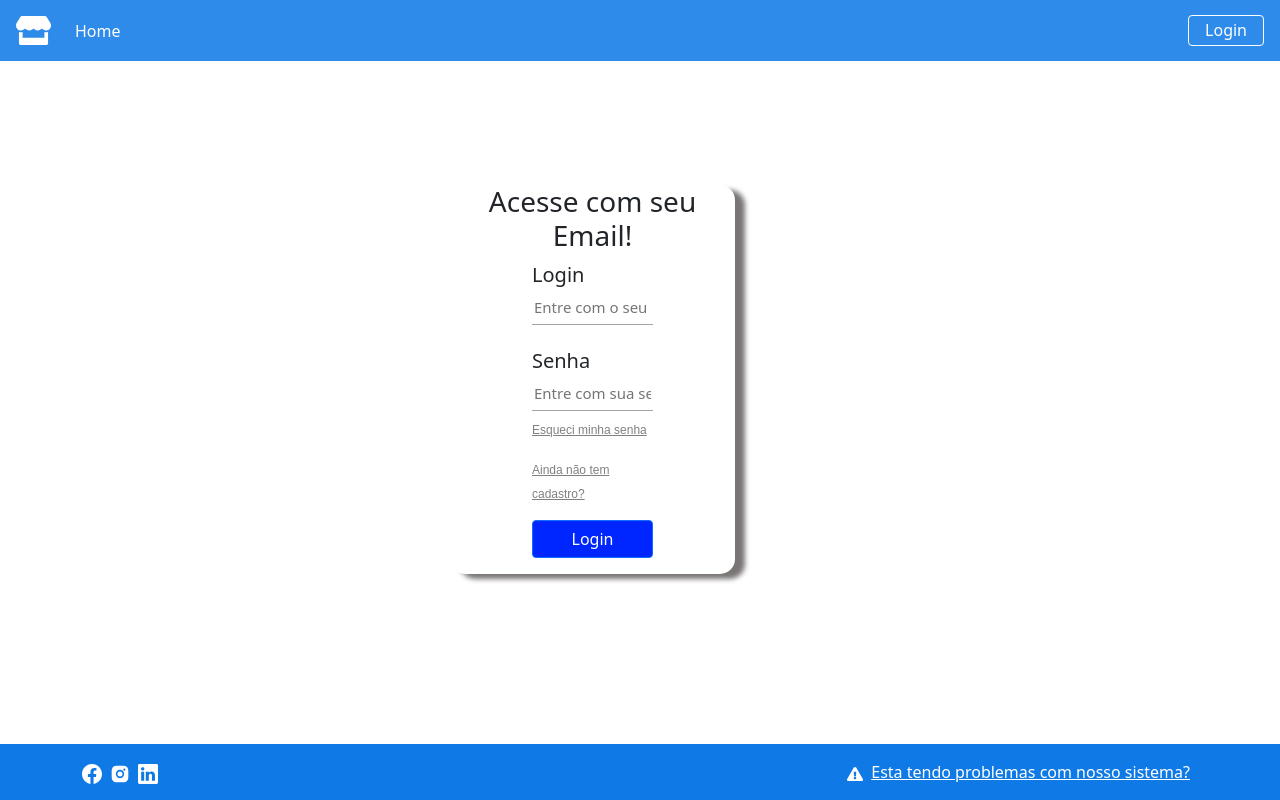
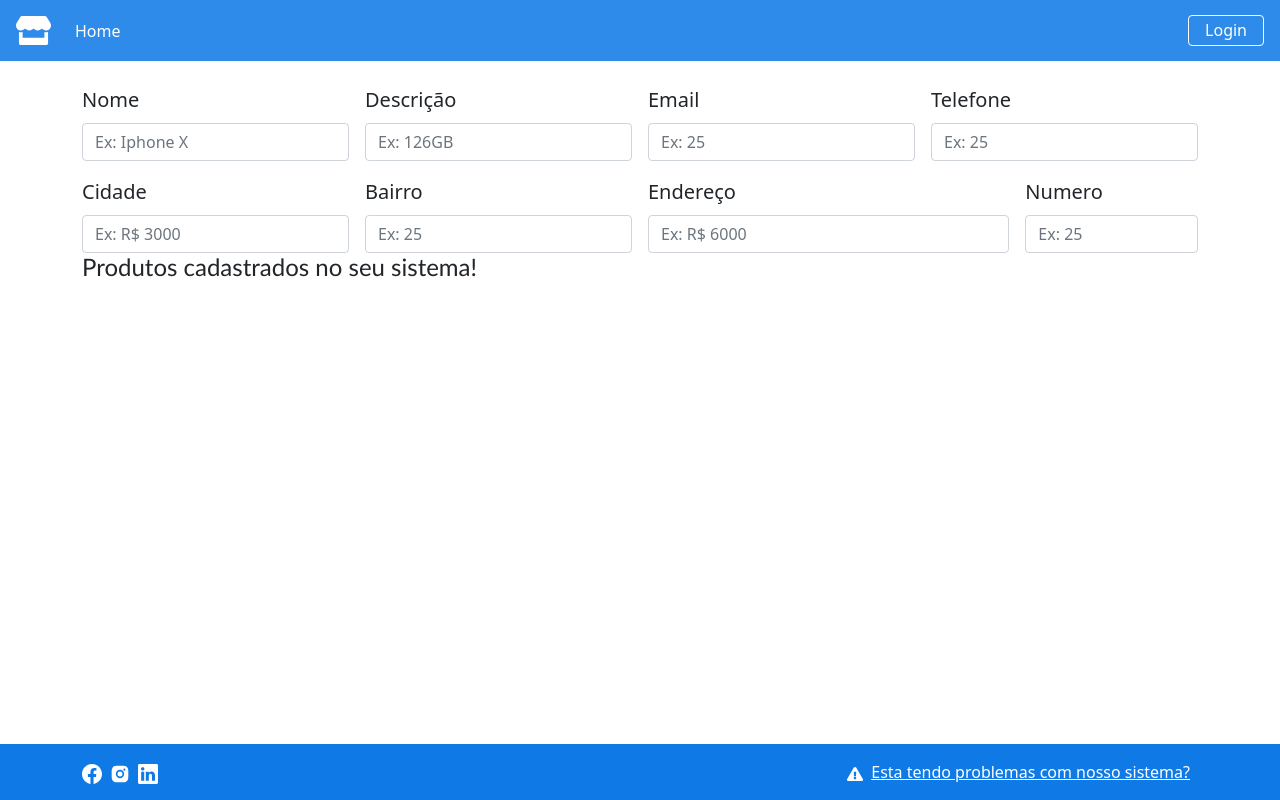
Before and after one commit to douglasmpereira/DesafioFront, a React (Create React App) app: page /fornecedores in a window 1280 px wide. Before the commit this address led to /login. Built offline with nearby package versions, Linux system fonts and the light colour scheme.

Commit message:
inicio tela fornecedor

```diff
--- /dev/null
+++ b/src/Componentes/CadastroItens/CadastroFornecedores/index.js
@@ -0,0 +1,143 @@
+const CadastrarFornecedores = ({
+    nome,
+    setNome,
+    descricao,
+    setDescricao,
+    cidade,
+    setCidade,
+    endereco,
+    setEndereco,
+    bairro,
+    setBairro,
+    numero,
+    setNumero,
+    email,
+    setEmail,
+    telefone,
+    setTelefone,
+    adicionarFornecedor,
+    editando,
+    edit,
+    cancelar,
+    salvar,
+
+  }) => {
+    return (
+      <div className="container">
+        <form className="row g-3 mt-2">
+          <div className="col-md-3">
+            <label className="form-label">Nome</label>
+            <input
+              type="text"
+              className="form-control"
+              placeholder="Ex: Iphone X"
+              value={nome}
+              onChange={(e) => setNome(e.target.value)}
+            />
+          </div>
+          <div className="col-md-3">
+            <label className="form-label">Descrição</label>
+            <input
+              type="text"
+              className="form-control"
+              placeholder="Ex: 126GB"
+              value={descricao}
+              onChange={(e) => setDescricao(e.target.value)}
+            />
+          </div>
+          <div className="col-md-3">
+            <label className="form-label">Email</label>
+            <input
+              type="number"
+              className="form-control"
+              placeholder="Ex: 25"
+              value={email.nomeEmail}
+              onChange={(e) => setEmail({ nomeEmail: e.target.value })}
+            />
+          </div>
+          <div className="col-md-3">
+            <label className="form-label">Telefone</label>
+            <input
+              type="number"
+              className="form-control"
+              placeholder="Ex: 25"
+              value={telefone.telefone}
+              onChange={(e) => setTelefone({ telefone: e.target.value })}
+            />
+          </div>
+          <div className="col-md-3">
+            <label className="form-label">Cidade</label>
+            <input
+              type="number"
+              className="form-control"
+              placeholder="Ex: R$ 3000"
+              value={cidade}
+              onChange={(e) => setCidade(e.target.value)}
+            />
+          </div>
+          <div className="col-md-3">
+            <label className="form-label">Bairro</label>
+            <input
+              type="number"
+              className="form-control"
+              placeholder="Ex: 25"
+              value={bairro}
+              onChange={(e) => setBairro(e.target.value)}
+            />
+          </div>
+          <div className="col-md-4">
+            <label className="form-label">Endereço</label>
+            <input
+              type="number"
+              className="form-control"
+              placeholder="Ex: R$ 6000"
+              value={endereco}
+              onChange={(e) => setEndereco(e.target.value)}
+            />
+          </div>
+
+
+          <div className="col-md-2">
+            <label className="form-label">Numero</label>
+            <input
+              type="number"
+              className="form-control"
+              placeholder="Ex: 25"
+              value={numero}
+              onChange={(e) => setNumero(e.target.value)}
+            />
+          </div>
+
+
+
+          {/* {editando.edit ? (
+            <div className="col-12 mt-4 mb-4">
+              <button
+                type="button"
+                className="btn btn-danger me-2"
+                onClick={cancelar}
+              >
+                Cancelar
+              </button>
+              <button type="button" className="btn btn-success" onClick={salvar}>
+                Salvar
+              </button>
+            </div>
+          ) : (
+            <div className="col-12 mt-4 mb-4">
+              <button
+                type="button"
+                className="btn btn-success"
+                onClick={adicionarFornecedor}
+              >
+                <div className="d-flex align-items-center">Adicionar</div>
+              </button>
+            </div>
+          )} */}
+        </form>
+        <h4 className="subtitulo2">Produtos cadastrados no seu sistema!</h4>
+      </div>
+    );
+  };
+
+  export default CadastrarFornecedores;
--- a/src/Componentes/CardAcessos/index.js
+++ b/src/Componentes/CardAcessos/index.js
@@ -1,10 +1,11 @@
 import entrarProdutos from "../../imagens/entrarProdutos.PNG"
 import Button from 'react-bootstrap/Button';
 import Card from 'react-bootstrap/Card';
+import { NavLink } from "react-bootstrap";
+import { Link } from "react-router-dom";
 
 
-const CardAcessos = ({nome, imagem})=> {
-
+const CardAcessos = ({nome, imagem, link})=> {
 
     return(
         <>
@@ -14,9 +15,10 @@ const CardAcessos = ({nome, imagem})=> {
 
                         <Card.Title style={{fontSize:"25px"}} >{nome}</Card.Title>
                         <Card className="cardAcessos" style={{ width: '12rem', borderRadius: '15px', boxShadow: '10px 10px 5px #0f7ae6' }}>
-                        <button className="btnCardAcesso">
+                       <Link to={link}>
+
                         <Card.Img  src={imagem} width="80%" height="190px"  />
-                        </button>
+                        </Link>
                         </Card>
 
                     </div>
--- a/src/Componentes/CardItem/index.js
+++ b/src/Componentes/CardItem/index.js
@@ -4,7 +4,7 @@ import headset from "../../imagens/headset.PNG"
 
 function CardItem() {
   return (
-    <Card style={{ width: '13rem' }}>
+    <Card style={{ width: '11rem', borderRadius: '15px', boxShadow: '10px 10px 5px #0f7ae6'  }}>
       <Card.Img variant="top" src={headset} />
       <Card.Body>
         <Card.Title>HeadSet</Card.Title>
--- /dev/null
+++ b/src/Componentes/Haeder/index.js
@@ -0,0 +1,29 @@
+import { Nav, Navbar, NavLink } from "react-bootstrap";
+import { FaStore } from "react-icons/fa";
+
+const Header = () => {
+    return (
+        <>
+        <div className="header">
+        <Navbar className="navbar ms-3">
+          <Navbar.Brand href="/home">
+            <FaStore className="iconeloja" size={35} />
+          </Navbar.Brand>
+          <Nav className="me-auto ">
+            <Nav.Link className="home" href="/home">
+              Home
+            </Nav.Link>
+          </Nav>
+          <Nav.Link
+            className="login btn  btn-outline-primary me-3"
+            href="/login"
+          >
+            Login{" "}
+          </Nav.Link>
+        </Navbar>
+      </div>
+        </>
+
+    )
+}
+export default Header;
--- a/src/Componentes/Produto/index.js
+++ b/src/Componentes/Produto/index.js
@@ -20,7 +20,6 @@ const Produto = () => {
     useEffect(() => {
         if (!tasks) return
         setProdutos(tasks)
-       // setIdProduto(tasks.length)
     }, [tasks])
 
     const adicionarProduto = async () => {
--- a/src/Componentes/service/api.js
+++ b/src/Componentes/service/api.js
@@ -2,9 +2,9 @@ import axios from 'axios';
 
 const api = axios.create({
     baseURL: 'http://localhost:8080/api'
-    /*http://localhost:8080/api/ */
-    //CASO NECESSÁRIO, PASSAR O TOKEN
-    //headers: {"Authorization" : "TOKEN"}
 })
+// const api = axios.create({
+//     baseURL: 'https://631f4e2f22cefb1edc489910.mockapi.io'
+// })
 
 export default api;
--- a/src/Pages/telaAcesso/index.js
+++ b/src/Pages/telaAcesso/index.js
@@ -43,16 +43,16 @@ const TelaAcesso = () =>{
         <div className="container ">
             <div className="row rowNav">
                 <div className="col-md-3 ">
-                    <CardAcessos imagem={entrarProdutos} nome="Produtos" />
+                    <CardAcessos imagem={entrarProdutos} nome="Produtos" link="/user" />
                 </div>
                 <div className="col-md-3 ">
-                    <CardAcessos imagem={entrarPedidos} nome="Pedidos" />
+                    <CardAcessos imagem={entrarPedidos} nome="Pedidos" link="/pedidos" />
                 </div>
                 <div className="col-md-3">
-                    <CardAcessos imagem={entrarFornecedores} nome="Fornecedores" />
+                    <CardAcessos imagem={entrarFornecedores} nome="Fornecedores" link="/fornecedores" />
                 </div>
                 <div className="col-md-3">
-                    <CardAcessos imagem={entrarTransportadora} nome="Transportadora" />
+                    <CardAcessos imagem={entrarTransportadora} nome="Transportadora" link="/transportadoras" />
                 </div>
             </div>
 
--- /dev/null
+++ b/src/Pages/telaFornecedor/index.js
@@ -0,0 +1,29 @@
+import e from "cors";
+import { useState } from "react";
+import CadastrarFornecedores from "../../Componentes/CadastroItens/CadastroFornecedores";
+import Header from "../../Componentes/Haeder";
+const TelaFornecedores = () =>{
+
+    const [nome, setNome] = useState("")
+    const [descricao, setDescricao] = useState("")
+    const [cidade, setCidade] = useState("")
+    const [endereco, setEndereco] = useState("")
+    const [bairro, setBairro] = useState("")
+    const [numero, setNumero] = useState("")
+    const [email, setEmail] = useState("")
+    const [telefone, setTelefone] = useState("")
+    const [fornecedores, setFornecedores]    = useState("")
+
+
+
+    return (
+        <>
+        <Header/>
+        <CadastrarFornecedores nome={nome} setNome={setNome} descricao={descricao} setDescricao={setDescricao} cidade={cidade}
+        setCidade={setCidade} endereco={endereco} setEndereco={setEndereco} bairro={bairro} setBairro={setBairro} numero={numero}
+        setNumero={setNumero} email={email} setEmail={setEmail} telefone={telefone} setTelefone={setTelefone}/>
+
+        </>
+    )
+}
+export default TelaFornecedores;
--- a/src/Routes/index.js
+++ b/src/Routes/index.js
@@ -4,6 +4,7 @@ import User from "../Pages/user";
 import Home from "../Pages/home";
 import Login from "../Pages/login";
 import TelaAcesso from "../Pages/telaAcesso";
+import TelaFornecedores from "../Pages/telaFornecedor";
 import { AuthContext } from "../../src/contexts/auth";
 //import ProtectedRoutes from "../ProtectedRoutes";
 
@@ -29,6 +30,7 @@ const Rotas = () => {
           <Route path="/home" element={<Home />} />
           <Route path="/login" element={<Login />} />
           <Route path="/TelaAcesso" element={<TelaAcesso/>} />
+          <Route path="/fornecedores" element={<TelaFornecedores/>} />
           {usuario && <Route path="/user" element={<User />} />}
           <Route
             path="*"
```
Also changed, not shown: src/Componentes/service/fornecedorService/index.js (added, +28 -0 lines), src/Pages/telaFornecedor/styles.css (added).
